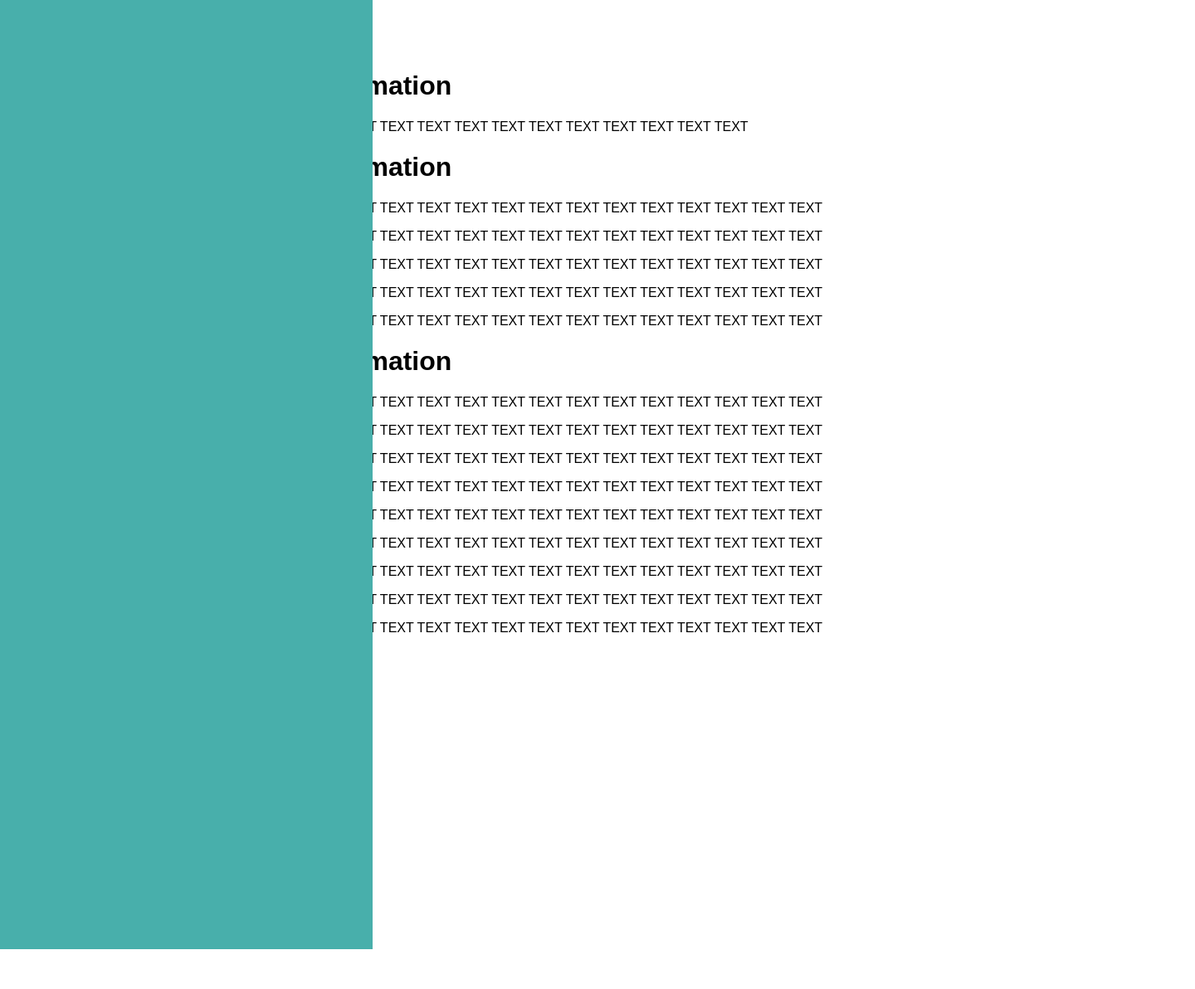
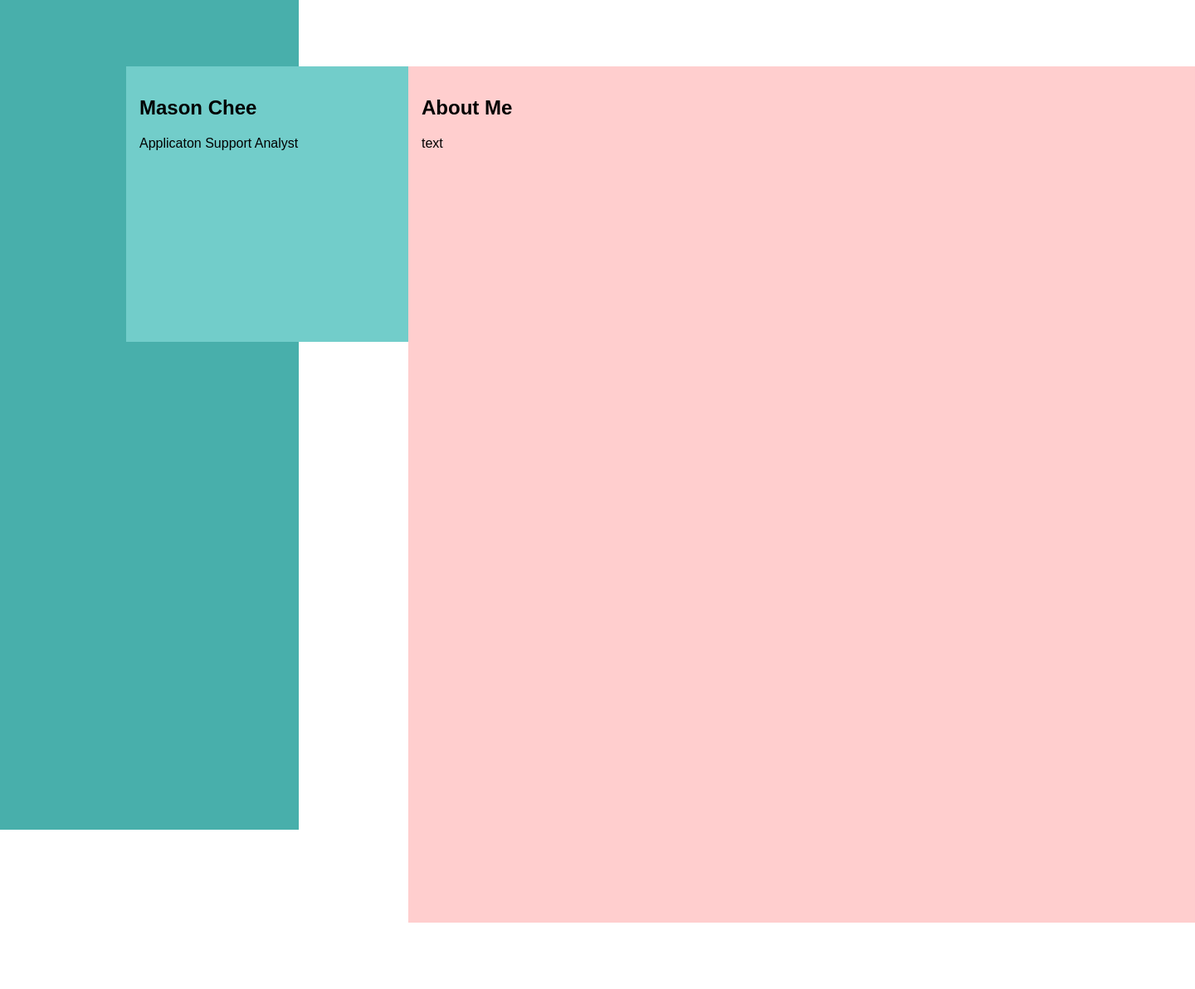
Before and after one commit to Sooshimi/CV-Flask, a Flask app: page / in a window 1440 px wide; the page is wider, and only the part inside the window is pictured. Shown: that part at 83% size. Before the commit the page ends 1144 px from the top of that part, so only its background shows below. Run offline with Flask 2, Linux system fonts and the light colour scheme.

Commit message:
layout update

```diff
--- a/webapp/static/style.css
+++ b/webapp/static/style.css
@@ -8,65 +8,62 @@ body {
   font-family: sans-serif;
 }
 
-.frame {
+.banner {
+  min-height: 100vh;
+  width: 25%;
   display: -webkit-box;
   display: -ms-flexbox;
   display: flex;
-  padding: 2em;
-  -webkit-box-orient: horizontal;
-  -webkit-box-direction: normal;
-      -ms-flex-direction: row;
-          flex-direction: row;
-  -ms-flex-wrap: wrap;
-      flex-wrap: wrap;
+  height: 1000px;
+  position: absolute;
+  background: #48AFAB;
+}
+
+section {
+  min-height: 100vh;
+  width: 100%;
+  display: -webkit-box;
+  display: -ms-flexbox;
+  display: flex;
+  padding: 5em;
+  -webkit-box-align: start;
+      -ms-flex-align: start;
+          align-items: flex-start;
+  -ms-flex-pack: distribute;
+      justify-content: space-around;
+}
+
+.container {
+  position: relative;
+  width: 90%;
+  max-width: 90%;
+  margin: 0 auto;
+  display: -webkit-box;
+  display: -ms-flexbox;
+  display: flex;
+  -webkit-box-align: start;
+      -ms-flex-align: start;
+          align-items: flex-start;
   -webkit-box-pack: start;
       -ms-flex-pack: start;
           justify-content: flex-start;
-  -webkit-box-align: start;
-      -ms-flex-align: start;
-          align-items: flex-start;
-  gap: 2em;
-  z-index: auto;
 }
 
-.frame .left {
-  -webkit-box-ordinal-group: 2;
-      -ms-flex-order: 1;
-          order: 1;
-  padding: 2em;
-  background: #aaaaaa;
+.left {
+  position: relative;
+  padding: 1em;
+  width: 25%;
+  height: 300px;
+  background: #72CDCA;
   border-collapse: collapse;
 }
 
-.frame .right {
-  -webkit-box-ordinal-group: 3;
-      -ms-flex-order: 2;
-          order: 2;
-  padding: 2em;
-  background: #FFFFFF;
+.right {
+  position: relative;
+  padding: 1em;
+  width: 75%;
+  height: 1000px;
+  background: #ffcece;
   border-collapse: collapse;
 }
-
-.banner {
-  display: -webkit-box;
-  display: -ms-flexbox;
-  display: flex;
-  -webkit-box-orient: vertical;
-  -webkit-box-direction: normal;
-      -ms-flex-direction: column;
-          flex-direction: column;
-  -ms-flex-line-pack: start;
-      align-content: flex-start;
-  -webkit-box-align: stretch;
-      -ms-flex-align: stretch;
-          align-items: stretch;
-  padding: 2em;
-  position: absolute;
-  width: 385px;
-  height: 1080px;
-  left: 0px;
-  top: 0px;
-  background: #48AFAB;
-  place-content: space-between;
-}
 /*# sourceMappingURL=style.css.map */
--- a/webapp/static/style.scss
+++ b/webapp/static/style.scss
@@ -8,42 +8,48 @@ body {
     font-family: sans-serif;
 }
 
-.frame {
+.banner {
+    min-height: 100vh;
+    width: 25%;
     display: flex;
-    padding: 2em;
-    flex-direction: row;
-    flex-wrap: wrap;
-    justify-content: flex-start;
-    align-items: flex-start;
-    gap: 2em;
-    z-index: auto;
-
-    .left {
-        order: 1;
-        padding: 2em;
-        background: #aaaaaa;
-        border-collapse: collapse;
-    }
-
-    .right {
-        order: 2;
-        padding: 2em;
-        background: #FFFFFF;
-        border-collapse: collapse;
-        }
+    height: 1000px;
+    position: absolute;
+    background: #48AFAB;
 }
 
-.banner {
+section {
+    min-height: 100vh;
+    width: 100%;
     display: flex;
-    flex-direction: column;
-    align-content: flex-start;
-    align-items: stretch;
-    padding: 2em;
-    position: absolute;
-    width: 385px;
-    height: 1080px;
-    left: 0px;
-    top: 0px;
-    background: #48AFAB;
-    place-content: space-between;
+    padding: 5em;
+    align-items: flex-start;
+    justify-content: space-around;
 }
+
+.container {
+    position: relative;
+    width: 90%;
+    max-width: 90%;
+    margin: 0 auto;
+    display: flex;
+    align-items: flex-start;
+    justify-content: flex-start;
+}
+
+.left {
+    position: relative;
+    padding: 1em;
+    width: 25%;
+    height: 300px;
+    background: #72CDCA;
+    border-collapse: collapse;
+}
+
+.right {
+    position: relative;
+    padding: 1em;
+    width: 75%;
+    height: 1000px;
+    background: #ffcece;
+    border-collapse: collapse;
+    }
--- a/webapp/templates/home.html
+++ b/webapp/templates/home.html
@@ -10,47 +10,23 @@
 
 <body>
     <div class="banner">
-        <div class="container">
+        <div class="box">
         </div>
     </div>
 
-    <div class="frame">
-
-        <div class="left">
-            <div class="container">
-                <h1>My Details</h1>
-                <div class="cv-person-details">
-                    <p class="email">Liverpool, UK</p>
-                    <p class="email">masonchee@protonmail.com</p>
-                </div>
+    <section>
+        <div class="container">
+            <div class="left">
+                <h1>Mason Chee</h1>
+                <p>Applicaton Support Analyst</p>
+            </div>
+            <div class="right">
+                <h1>About Me</h1>
+                <p>text</p>
             </div>
         </div>
+    </section>
 
-        <div class="right">
-            <div class="container">
-                <h1>Information</h1>
-                <p>TEXT TEXT TEXT TEXT TEXT TEXT TEXT TEXT TEXT TEXT TEXT TEXT </p>
-                <h1>Information</h1>
-                <p>TEXT TEXT TEXT TEXT TEXT TEXT TEXT TEXT TEXT TEXT TEXT TEXT TEXT TEXT </p>
-                <p>TEXT TEXT TEXT TEXT TEXT TEXT TEXT TEXT TEXT TEXT TEXT TEXT TEXT TEXT </p>
-                <p>TEXT TEXT TEXT TEXT TEXT TEXT TEXT TEXT TEXT TEXT TEXT TEXT TEXT TEXT </p>
-                <p>TEXT TEXT TEXT TEXT TEXT TEXT TEXT TEXT TEXT TEXT TEXT TEXT TEXT TEXT </p>
-                <p>TEXT TEXT TEXT TEXT TEXT TEXT TEXT TEXT TEXT TEXT TEXT TEXT TEXT TEXT </p>
-                <h1>Information</h1>
-                <p>TEXT TEXT TEXT TEXT TEXT TEXT TEXT TEXT TEXT TEXT TEXT TEXT TEXT TEXT </p>
-                <p>TEXT TEXT TEXT TEXT TEXT TEXT TEXT TEXT TEXT TEXT TEXT TEXT TEXT TEXT </p>
-                <p>TEXT TEXT TEXT TEXT TEXT TEXT TEXT TEXT TEXT TEXT TEXT TEXT TEXT TEXT </p>
-                <p>TEXT TEXT TEXT TEXT TEXT TEXT TEXT TEXT TEXT TEXT TEXT TEXT TEXT TEXT </p>
-                <p>TEXT TEXT TEXT TEXT TEXT TEXT TEXT TEXT TEXT TEXT TEXT TEXT TEXT TEXT </p>
-                <p>TEXT TEXT TEXT TEXT TEXT TEXT TEXT TEXT TEXT TEXT TEXT TEXT TEXT TEXT </p>
-                <p>TEXT TEXT TEXT TEXT TEXT TEXT TEXT TEXT TEXT TEXT TEXT TEXT TEXT TEXT </p>
-                <p>TEXT TEXT TEXT TEXT TEXT TEXT TEXT TEXT TEXT TEXT TEXT TEXT TEXT TEXT </p>
-                <p>TEXT TEXT TEXT TEXT TEXT TEXT TEXT TEXT TEXT TEXT TEXT TEXT TEXT TEXT </p>
-            </div>
-        </div>
+</body>
 
-    </div>
-
-    </body>
-
-    </html>
+</html>
```
Also changed, not shown: 1 other file.
